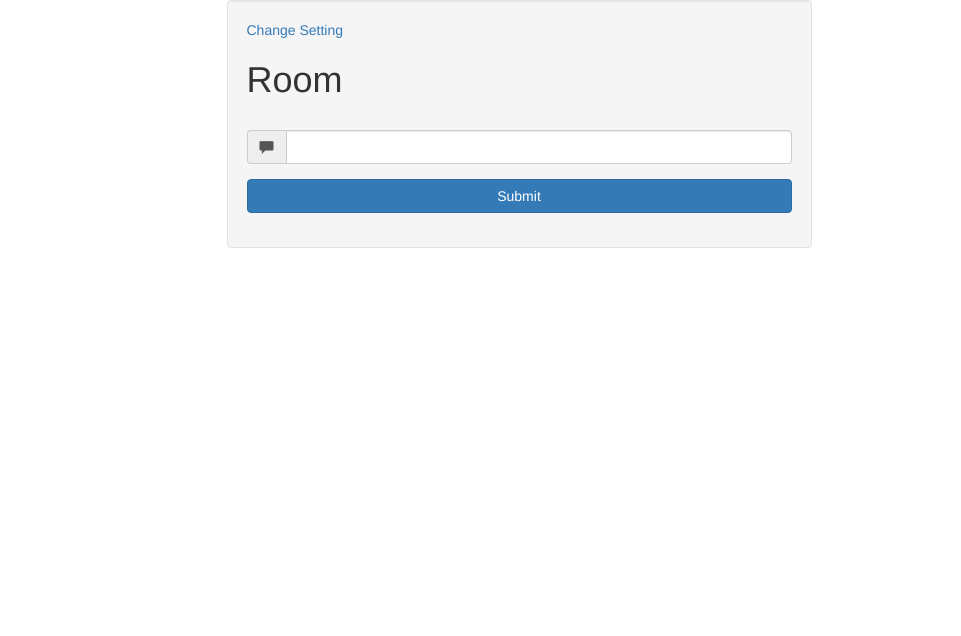
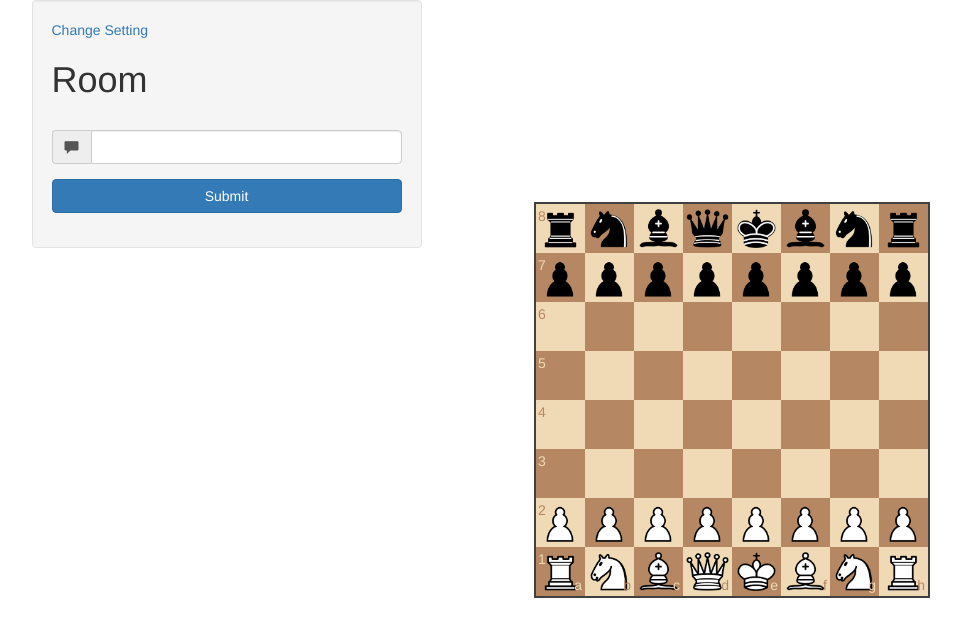
Before and after one commit to DenisDuan/chess, a website: page public/chat.html in a window 1280 px wide. Shown: the whole page, without its empty margins (121-1082 px from the left). Drawn offline with Linux system fonts and the light colour scheme; no server answers.

Commit message:
Add chessboard.js integration

```diff
--- a/public/chat.html
+++ b/public/chat.html
@@ -6,12 +6,14 @@
     <title>Socket.io Chat App</title>
     <link rel="stylesheet" href="./css/bootstrap.min.css">
     <link rel="stylesheet" href="./css/styles.css">
+    <link rel="stylesheet" href="./css/chessboard-0.3.0.min.css">
 </head>
 
 <body>
     <div class="container">
         <div class="row">
-            <div class="col-md-6 col-md-offset-3 well">
+            <div class="col-md-4 col-md-offset-1 well">
+
                 <a href="/index.html">Change Setting</a>
                 <h1 class="room-title"></h1>
                 <div class="pre-scrollable">
@@ -33,6 +35,11 @@
                     </div>
                 </form>
             </div>
+            <div class="col-md-5 col-md-offset-1">
+                <div class="vertical-center">
+                <div id="board1" style="width: 400px"></div>
+                </div>
+            </div>
         </div>
     </div>
 
@@ -40,6 +47,7 @@
     <script src="/js/socket.io-1.4.5.js"></script>
     <script src="/js/moment.js"></script>
     <script src="/js/query-params.js"></script>
+    <script src="/js/chessboard-0.3.0.min.js"></script>
     <script src="/js/chat.js"></script>
 </body>
 
--- a/public/js/chat.js
+++ b/public/js/chat.js
@@ -47,3 +47,6 @@
      // Clean up the text field after commit
      inputElemObj.val('');
  });
+
+ // Initialize the chess board
+ var board1 = ChessBoard('board1', 'start');
```
Also changed, not shown: public/css/chessboard-0.3.0.min.css (added), public/img/chesspieces/wikipedia/bB.png (added), public/img/chesspieces/wikipedia/bK.png (added), public/img/chesspieces/wikipedia/bN.png (added), public/img/chesspieces/wikipedia/bP.png (added), public/img/chesspieces/wikipedia/bQ.png (added), public/img/chesspieces/wikipedia/bR.png (added), public/img/chesspieces/wikipedia/wB.png (added), public/img/chesspieces/wikipedia/wK.png (added), public/img/chesspieces/wikipedia/wN.png (added), public/img/chesspieces/wikipedia/wP.png (added), public/img/chesspieces/wikipedia/wQ.png (added), public/img/chesspieces/wikipedia/wR.png (added), public/js/chessboard-0.3.0.min.js (added).
